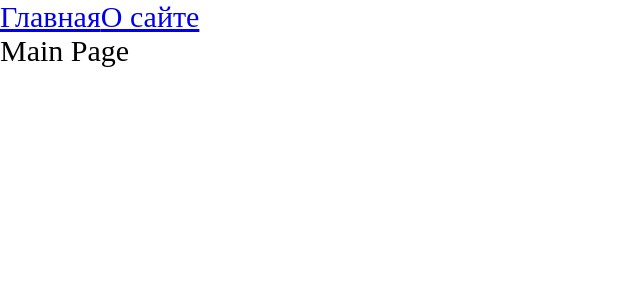
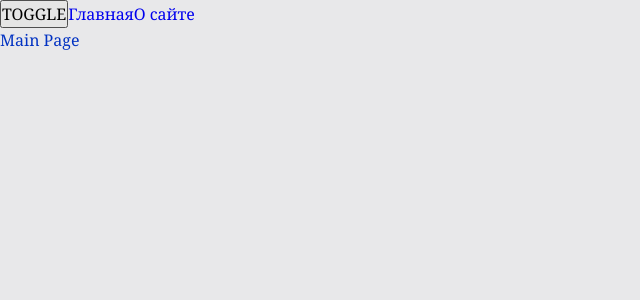
Before and after one commit to gekronik/ulbi-project-2.0, a React app: page / in a window 1280 px wide. Shown: the top 300 px of the page, without its empty margins (0-640 px from the left). Built offline with nearby package versions, Linux system fonts and the light colour scheme.

Commit message:
7 Организация стилей. Добавляем темы

```diff
--- a/src/App.tsx
+++ b/src/App.tsx
@@ -1,12 +1,20 @@
-import React, {Suspense} from 'react';
-import './index.scss'
+import React, {Suspense, useContext, useState} from 'react';
+import './styles/index.scss'
 import {Link, Route, Routes} from "react-router-dom";
 import {AboutPageAsync} from "./pages/AboutPage/AboutPage.async";
 import {MainPageAsync} from "./pages/MainPage/MainPage.async";
+import {Theme, ThemeContext} from "./theme/ThemeContext";
+import {useTheme} from "./theme/useTheme";
+
+
+
 
 const App = () => {
+    const {theme, toggleTheme} = useTheme()
+
     return (
-        <div className="app">
+        <div className={`app ${theme}`}>
+            <button onClick={toggleTheme}>TOGGLE</button>
             <Link to={'/'}>Главная</Link>
             <Link to={'/about'}>О сайте</Link>
             <Suspense fallback={<div>Loading...</div>}>
--- a/src/index.scss
+++ /dev/null
@@ -1,9 +0,0 @@
-* {
-    margin: 0;
-    padding: 0;
-    box-sizing: border-box;
-}
-
-.app {
-    font-size: 30px;
-}
--- a/src/index.tsx
+++ b/src/index.tsx
@@ -2,11 +2,14 @@
 import {render} from "react-dom";
 import App from "./App";
 import {BrowserRouter} from "react-router-dom";
+import ThemeProvider from "./theme/ThemeProvider";
 
 
 render(
     <BrowserRouter>
+        <ThemeProvider>
         <App />
+        </ThemeProvider>
     </BrowserRouter>,
     document.getElementById('root')
 )
--- /dev/null
+++ b/src/styles/index.scss
@@ -0,0 +1,14 @@
+@import "reset";
+@import "variables/global";
+@import "themes/normal";
+@import "themes/dark";
+
+
+.app {
+    font: var(--font-m);
+
+    background: var(--bg-color);
+    color: var(--primary-color);
+
+    min-height: 100vh;
+}
--- /dev/null
+++ b/src/styles/reset.scss
@@ -0,0 +1,17 @@
+* {
+    margin: 0;
+    padding: 0;
+    box-sizing: border-box;
+}
+
+input,
+button,
+textarea,
+select {
+    margin: 0;
+    font: inherit;
+}
+
+a {
+    text-decoration: none;
+}
--- /dev/null
+++ b/src/styles/themes/dark.scss
@@ -0,0 +1,6 @@
+.app.dark {
+    --bg-color: #090949;
+
+    --primary-color: #04ff04;
+    --secondary-color: #049604;
+}
--- /dev/null
+++ b/src/styles/themes/normal.scss
@@ -0,0 +1,6 @@
+:root {
+    --bg-color: #e8e8ea;
+
+    --primary-color: #0232c2;
+    --secondary-color: #0449e0;
+}
--- /dev/null
+++ b/src/styles/variables/global.scss
@@ -0,0 +1,9 @@
+:root {
+    --font-family-main: georgia, serif;
+    --font-size-m: 16px;
+    --font-line-m: 24px;
+    --font-m: var(--font-size-m) / var(--font-line-m) var(--font-family-main);
+    --font-size-l: 24px;
+    --font-line-l: 32px;
+    --font-l: var(--font-size-l) / var(--font-line-l) var(--font-family-main);
+}
--- /dev/null
+++ b/src/theme/ThemeContext.ts
@@ -0,0 +1,15 @@
+import {createContext} from "react";
+
+export enum Theme {
+    LIGHT = "light",
+    DARK = "dark",
+}
+
+export interface ThemeContextProps {
+    theme?: Theme;
+    setTheme?: (theme: Theme) => void;
+}
+
+export const ThemeContext = createContext<ThemeContextProps>({})
+
+export const LOCAL_STORAGE_THEME_KEY = 'theme'
--- /dev/null
+++ b/src/theme/ThemeProvider.tsx
@@ -0,0 +1,24 @@
+import React, {FC, useMemo, useState} from 'react';
+import {LOCAL_STORAGE_THEME_KEY, Theme, ThemeContext} from "./ThemeContext";
+
+
+const defaultTheme = localStorage.getItem(LOCAL_STORAGE_THEME_KEY) as Theme || Theme.LIGHT;
+
+const ThemeProvider: FC = ({children}) => {
+    const [theme,setTheme] = useState<Theme>(defaultTheme)
+
+
+
+    const defaultProps = useMemo(() => ({
+        theme: theme,
+        setTheme: setTheme
+    }),[theme])
+
+    return (
+        <ThemeContext.Provider value={defaultProps}>
+            {children}
+        </ThemeContext.Provider>
+    );
+};
+
+export default ThemeProvider;
--- /dev/null
+++ b/src/theme/useTheme.ts
@@ -0,0 +1,19 @@
+import {LOCAL_STORAGE_THEME_KEY, Theme, ThemeContext} from "./ThemeContext";
+import {useContext} from "react";
+
+interface UseThemeResult {
+    toggleTheme: () => void;
+    theme: Theme;
+}
+
+export function useTheme():UseThemeResult {
+    const {theme,setTheme} = useContext(ThemeContext);
+
+    const toggleTheme = () => {
+        const newTheme = theme === Theme.DARK ? Theme.LIGHT : Theme.DARK
+        setTheme(newTheme)
+        localStorage.setItem(LOCAL_STORAGE_THEME_KEY, newTheme);
+    }
+
+    return {theme, toggleTheme}
+}
```
